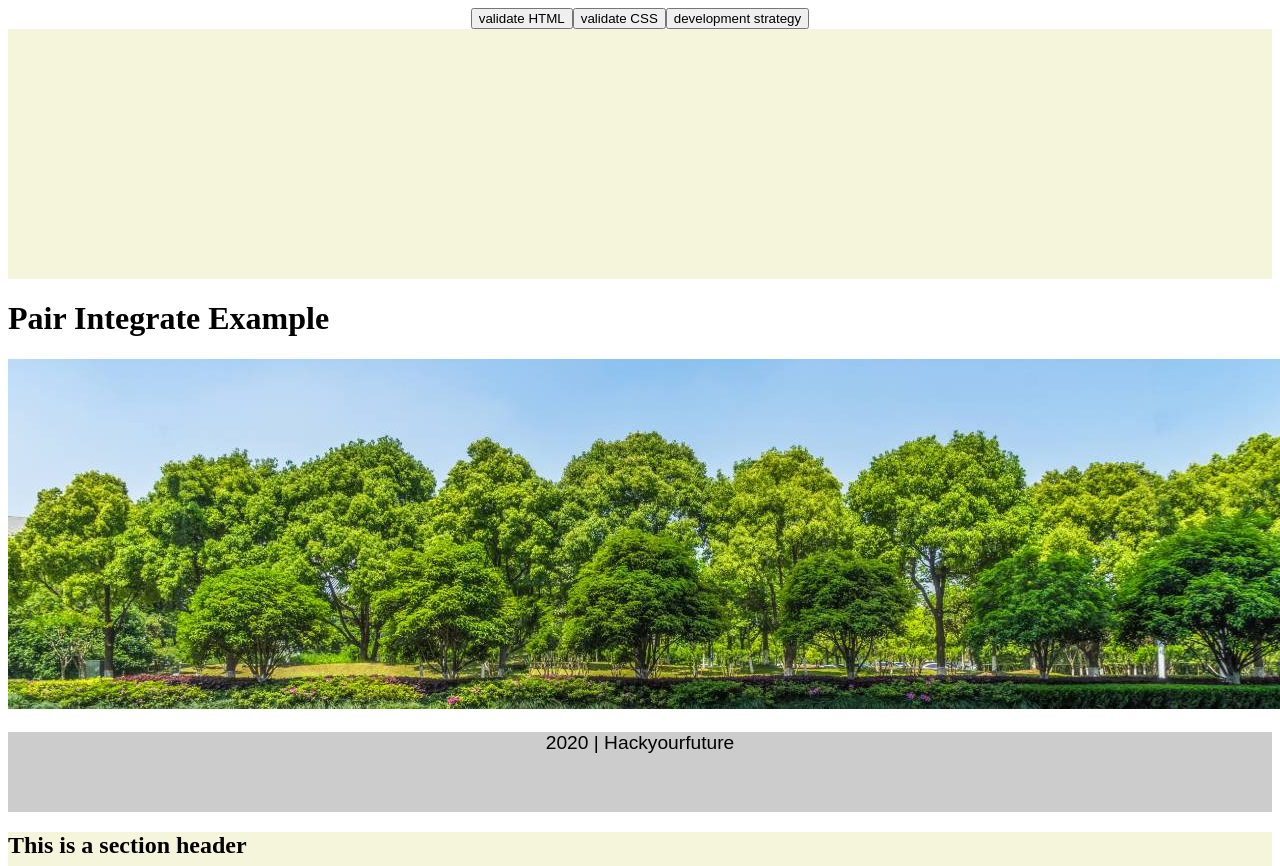
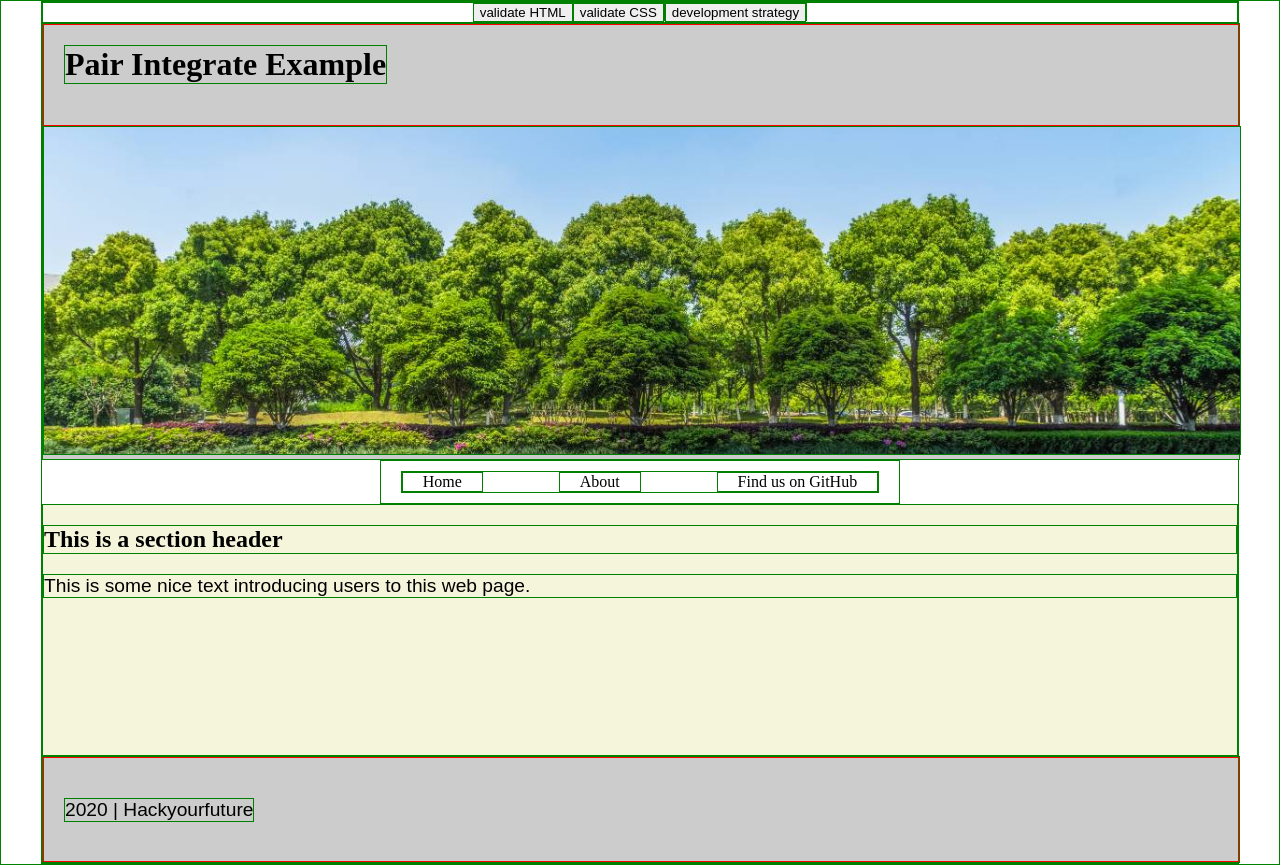
Before and after one commit to fmkarakus/pair-integrate, a plain HTML site: page index.html in a window 1280 px wide. Shown: the top 866 px of the page. Drawn offline with Linux system fonts and the light colour scheme.

Commit message:
add nav menu and styling relies for gh-1

```diff
--- a/index.html
+++ b/index.html
@@ -10,29 +10,36 @@
   <!-- Leave this here!  It renders the review buttons  -->
   <script src='./evaluation/init.js'></script>
 </head>
-<section>
 
-</section>
 <body>
 
   <header>
-<div class="container">
-  <h1>Pair Integrate Example</h1>
-  <img src="./img/trees.jpg" alt="trees">
-</div>
+    <div class="container">
+      <h1>Pair Integrate Example</h1>
+    </div>
+    <img src="./img/trees.jpg" alt="trees">
   </header>
-  <footer>
-  <div class="container">
-    <p>2020 | Hackyourfuture</p>
-  </div>
-  </footer>
+
+  <nav>
+    <ul>
+      <li>Home</li>
+      <li>About</li>
+      <li>Find us on GitHub</li>
+    </ul>
+  </nav>
 
   <section>
     <h2>This is a section header</h2>
     <p>
       This is some nice text introducing users to this web page.
     </p>
-    </section>
+  </section>
+
+  <footer>
+    <div class="container">
+      <p>2020 | Hackyourfuture</p>
+    </div>
+  </footer>
 
 </body>
 
--- a/style.css
+++ b/style.css
@@ -1,8 +1,52 @@
+*{border: 1px solid green;}
+body {
+    margin:0 40px;
+    padding: 0;
+}
 
 header {
+    background-color: #cccccc;
     width:100%;
     margin:0 auto;
+    text-align: center;
 }
+
+header img {
+    width:100%
+}
+
+h1 {
+    margin-top: 0;
+}
+
+.container {
+    border:1px solid red;
+    padding: 20px;
+    display: flex;
+    justify-content: space-between;
+}
+
+nav {
+    margin: 0 auto;
+    width: 40%;
+    padding: 10px 20px;
+}
+
+nav ul {
+
+    margin: 0;
+    padding: 0;
+
+    text-decoration: none;
+    display: flex;
+    justify-content: space-between;
+}
+
+nav ul li {
+    display: inline;
+    padding: 0 20px 0 20px;
+}
+
 
 footer {
     background-color: #cccccc;
```
